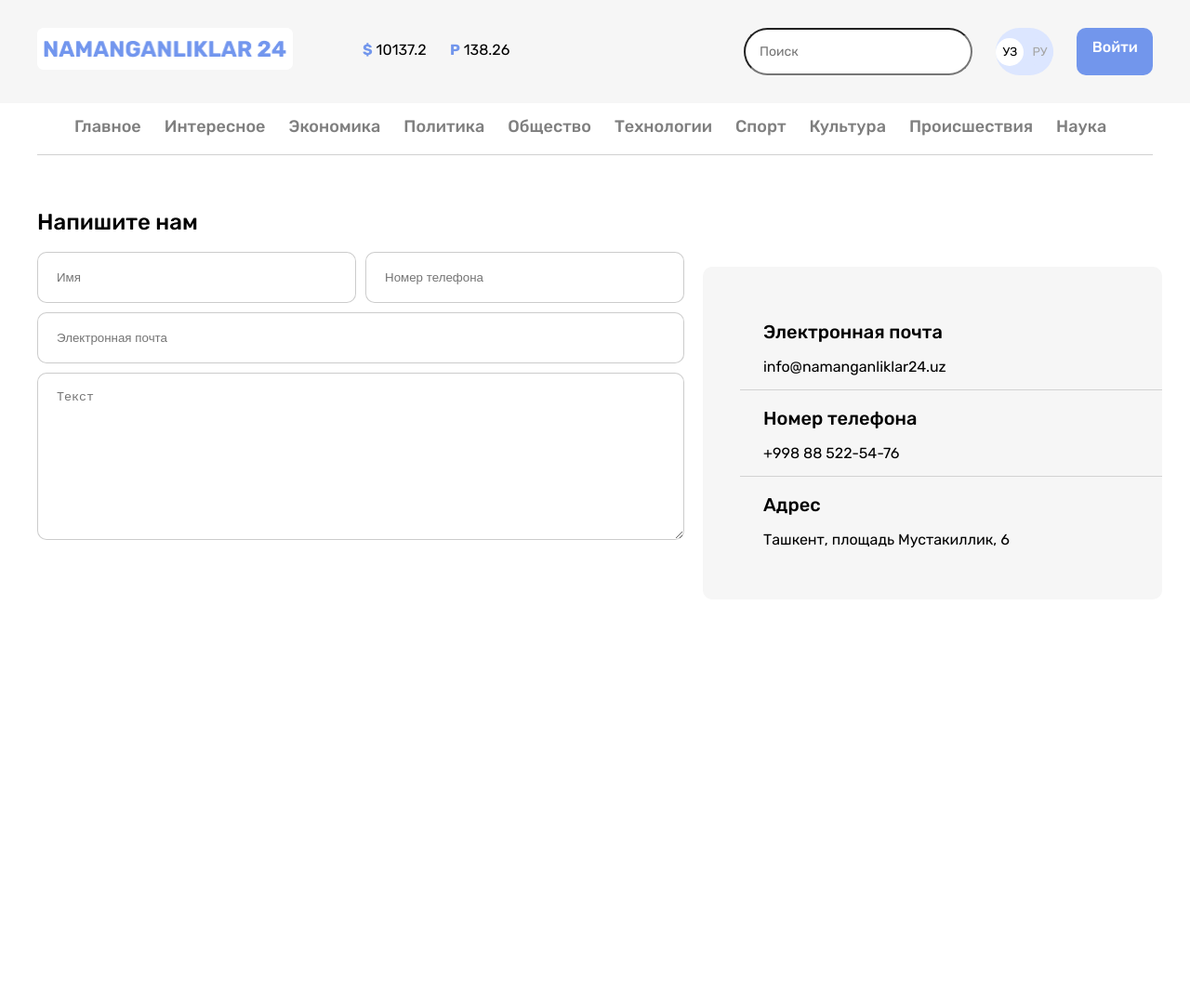
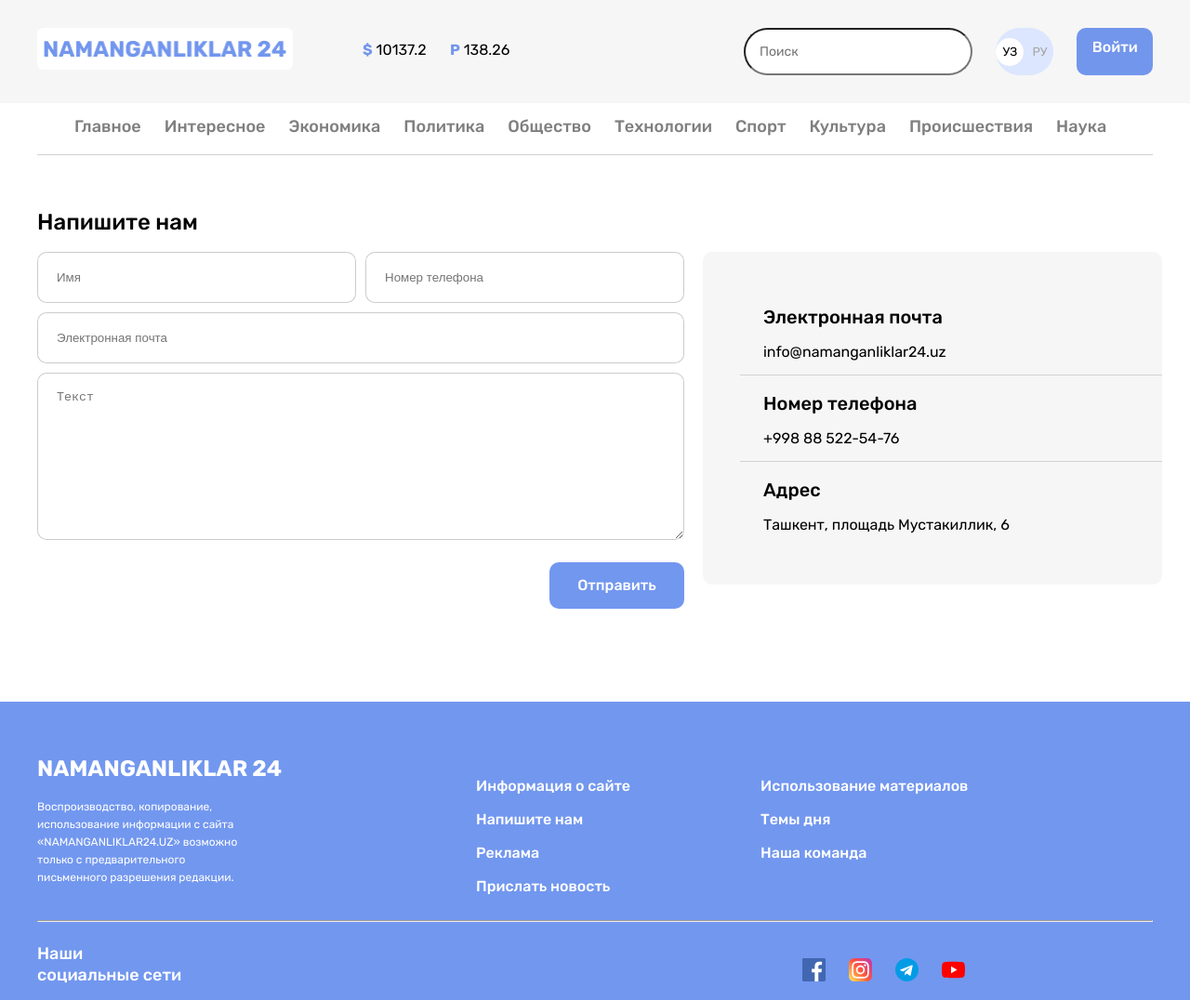
Before and after one commit to habibullayev7558883-hash/Namanganliklar-24, a plain HTML site: page voyti.html in a window 1280 px wide. Shown: the whole page at 93% size. Before the commit the page ends 800 px from the top, so only its background shows below. Drawn offline with Linux system fonts and the light colour scheme.

```diff
--- a/voyti.css
+++ b/voyti.css
@@ -258,6 +258,7 @@
     width: 494px;
     background-color: #F6F6F6;
     border-radius: 10px;
+    margin: 0;
 }
 
 .contact-wrapper {
@@ -313,3 +314,95 @@
     letter-spacing: 0%;
     color: #000000;
 }
+
+.contact-sing{
+    display: block;
+    width: 145px;
+    text-decoration: none;
+    border-radius: 10px;
+    text-align: center;
+    background-color: #7297EF;
+    font-family: Rubik;
+font-weight: 500;
+font-size: 16px;
+leading-trim: NONE;
+line-height: 100%;
+letter-spacing: 0%;
+color: #FFFFFF;
+padding-top: 17px;
+padding-bottom: 17px;
+margin-left: auto;
+margin-top: 20px;
+margin-bottom: 100px;
+}
+
+/* finish contact */
+
+
+/* strat footer */
+footer {
+    background-color: #7297EF;
+}
+
+.footer-title {
+    font-family: Rubik;
+    font-weight: 700;
+    font-size: 24px;
+    line-height: 100%;
+    letter-spacing: 0%;
+    color: #FFFFFF;
+    padding-top: 40px;
+}
+
+.footertext {
+    width: 229px;
+    font-family: Rubik;
+    font-weight: 400;
+    font-size: 12px;
+    line-height: 19px;
+    letter-spacing: 0%;
+    color: #FFFFFF;
+    margin-right: 203px;
+}
+
+.footerfirst {
+    display: flex;
+
+}
+
+.footer-item {
+    margin-top: 83px;
+}
+
+.footer-right3 {
+    display: flex;
+}
+
+.footer-list {
+    font-family: Rubik;
+    font-weight: 500;
+    font-size: 16px;
+    line-height: 100%;
+    letter-spacing: 0%;
+    margin-bottom: 20px;
+    color: #FFFFFF;
+    margin-right: 100px;
+}
+
+.footer-tittle {
+    font-family: Rubik;
+    font-weight: 500;
+    font-size: 18px;
+    line-height: 23px;
+    letter-spacing: 0%;
+    width: 161px;
+    color: #FFFFFF;
+    margin-right: 662px;
+}
+
+.logos {
+    margin-top: 31px;
+    margin-right: 25px;
+}
+
+/* finish footer style */
--- a/voyti.html
+++ b/voyti.html
@@ -63,6 +63,7 @@
                     </div>
                     <input class="email" type="email" placeholder="Электронная почта">
                     <textarea class="textarea" placeholder="Текст"></textarea>
+                    <a class="contact-sing" href="#">Отправить</a>
                 </form>
                 <div class="container">
                     <ul class="contact-list">
@@ -83,6 +84,51 @@
             </div>
         </div>
     </section>
+
+     <!-- start footer -->
+    <footer>
+        <div class="container">
+            <div class="footerfirst">
+                <div class="footer-left">
+                    <h2 class="footer-title">NAMANGANLIKLAR 24</h2>
+                    <p class="footertext">Воспроизводство, копирование, использование информации с сайта
+                        «NAMANGANLIKLAR24.UZ» возможно только с предварительного письменного разрешения редакции.</p>
+                </div>
+                <div class="footer-right1">
+                    <ul class="footer-item">
+                        <li class="footer-list">Информация о сайте</li>
+                        <li class="footer-list">Напишите нам</li>
+                        <li class="footer-list">Реклама</li>
+                        <li class="footer-list">Прислать новость</li>
+                    </ul>
+                </div>
+                <div class="footer-right2">
+                    <ul class="footer-item">
+                        <li class="footer-list">Использование материалов</li>
+                        <li class="footer-list">Темы дня</li>
+                        <li class="footer-list">Наша команда</li>
+                    </ul>
+                </div>
+            </div>
+            <hr>
+            <div class="footer-right3">
+                <h2 class="footer-tittle">Наши социальные сети</h2>
+                <a href="https://www.facebook.com/namanganliklaruz" class="logos-link">
+                    <img src="./images/free-icon-facebook-1384053 1 (1).svg" alt="logo" class="logos">
+                </a>
+                <a href="https://www.instagram.com/namanganliklar.uz/" class="logos-link">
+                    <img src="./images/instagram-icon.svg" alt="logo" class="logos">
+                </a>
+                <a href="https://web.telegram.org/k/#@NAMANGANLIKLAR_UZ" class="logos-link">
+                    <img src="./images/telegram-icon.svg" alt="logo" class="logos">
+                </a>
+                <a href="https://www.youtube.com/@Namanganliklar24" class="logos-link">
+                    <img src="./images/youtube-icon.svg" alt="logo" class="logos">
+                </a>
+            </div>
+        </div>
+    </footer>
+    <!-- finish footer -->
 </body>
 
 </html>
```
Also changed, not shown: inerest.css (+40 -2 lines), sport.css (+22 -0 lines), images/1111.png (added), images/2222.png (added), images/3333.png (added), images/4444.png (added), images/5555.png (added), images/6666.png (added), images/7777.png (added), images/8888.png (added), images/digger.png (added), images/lenta.png (added), images/trantas.png (added).
